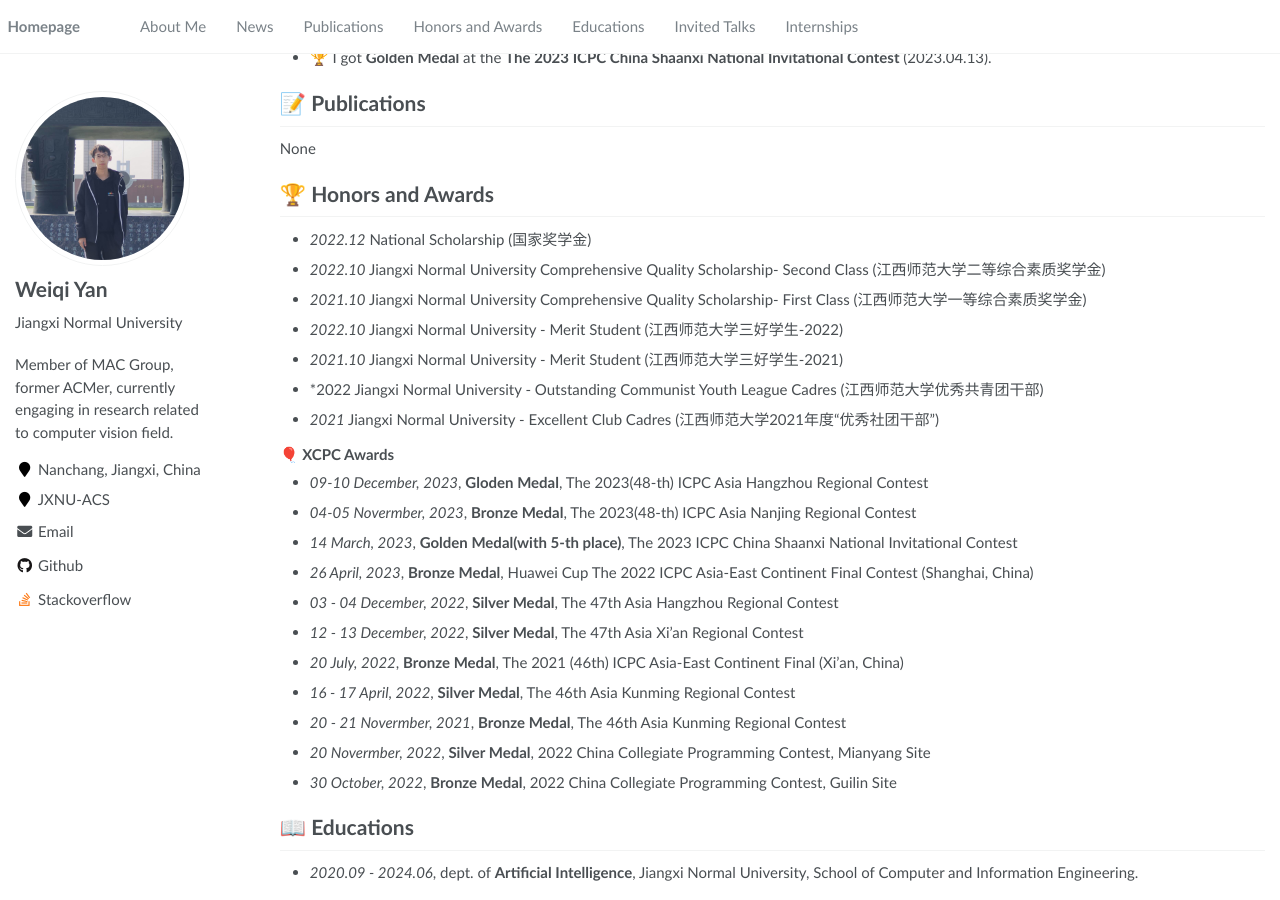
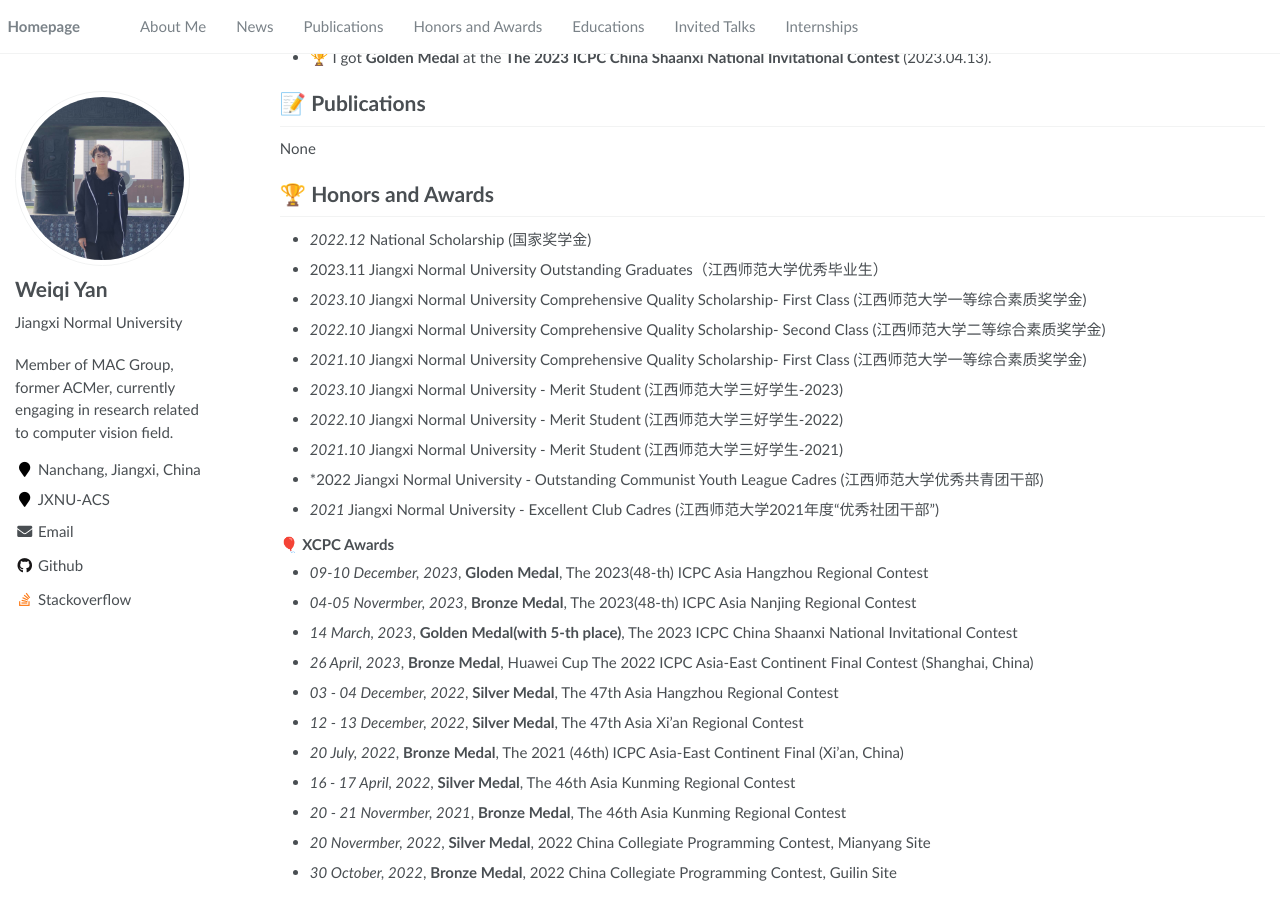
Before and after one commit to Heartfirey/Heartfirey.github.io, a Jekyll site: the page built from _pages/about.md, in a window 1280 px wide and 900 px high, scrolled down 331 px. Built offline with Jekyll 4.4.1, drawn with Linux system fonts in a browser that asks for light colours.

Commit message:
feat: update scolarship info

```diff
--- a/_pages/about.md
+++ b/_pages/about.md
@@ -37,8 +37,11 @@ None
 
 # 🏆 Honors and Awards
 - *2022.12*  National Scholarship (国家奖学金)
+- 2023.11  Jiangxi Normal University Outstanding Graduates（江西师范大学优秀毕业生）
+- *2023.10*  Jiangxi Normal University Comprehensive Quality Scholarship- First Class (江西师范大学一等综合素质奖学金)
 - *2022.10*  Jiangxi Normal University Comprehensive Quality Scholarship- Second Class (江西师范大学二等综合素质奖学金)
 - *2021.10*  Jiangxi Normal University Comprehensive Quality Scholarship- First Class (江西师范大学一等综合素质奖学金)
+- *2023.10*  Jiangxi Normal University - Merit Student (江西师范大学三好学生-2023)
 - *2022.10*  Jiangxi Normal University - Merit Student (江西师范大学三好学生-2022)
 - *2021.10* Jiangxi Normal University - Merit Student (江西师范大学三好学生-2021)
 - *2022  Jiangxi Normal University - Outstanding Communist Youth League Cadres (江西师范大学优秀共青团干部)
```
